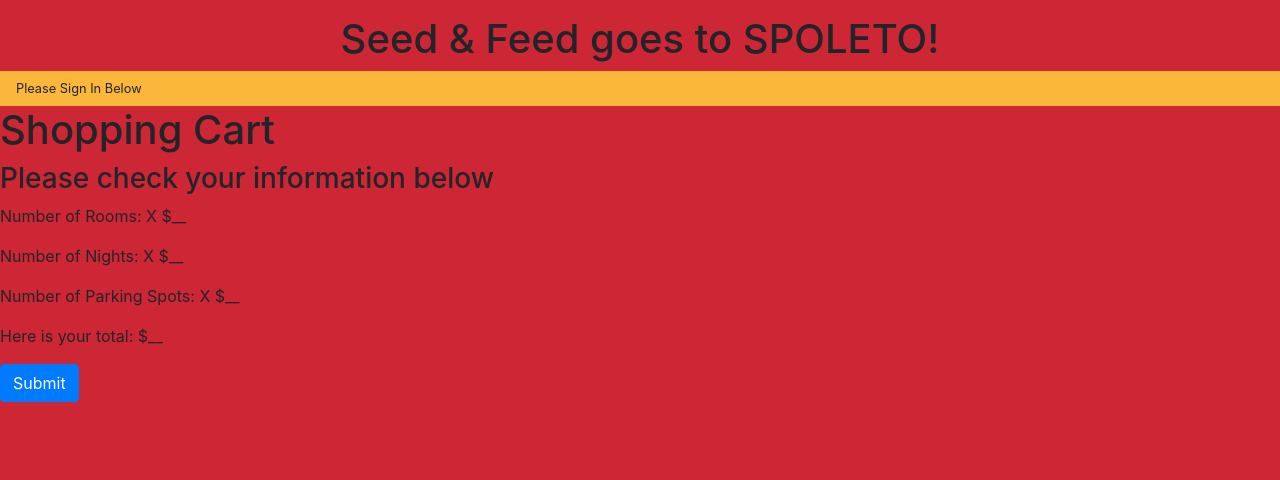
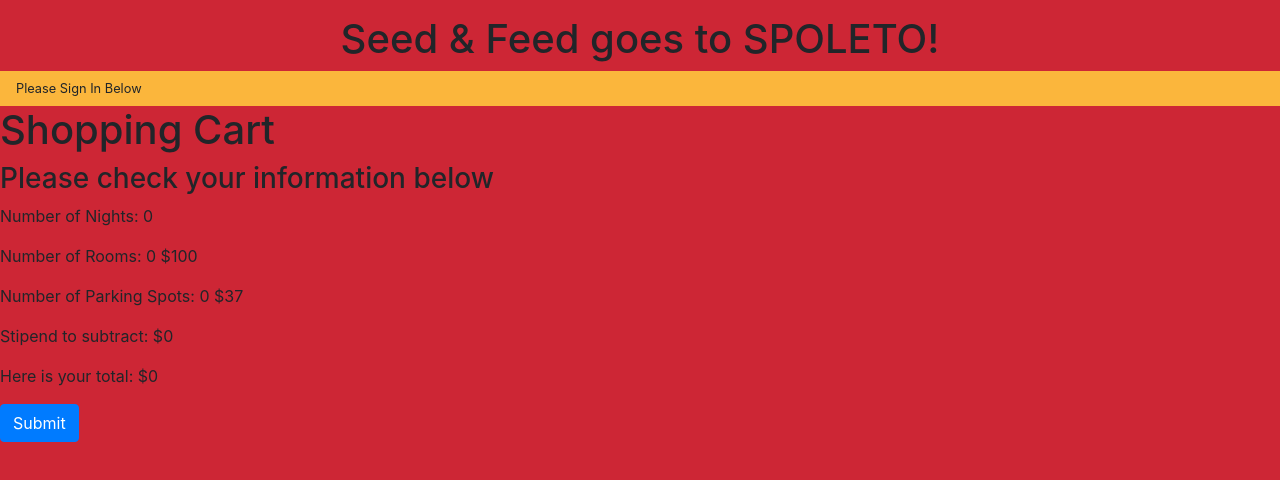
Before and after one commit to rosenkrans/sfma-spoleto, a React (Create React App) app: page /1/shoppingcart in a window 1280 px wide. Shown: the top 480 px of the page. Built offline with nearby package versions, Linux system fonts and the light colour scheme; no server answers; the database is empty.

Commit message:
worked on shopping cart

```diff
--- a/src/components/AboutTheUserForm.js
+++ b/src/components/AboutTheUserForm.js
@@ -28,7 +28,7 @@
   handleSubmit = async (e) => {
     e.preventDefault();
     console.log(this.props.match.params.userId)
-    await aboutusersRef.add({ aboutUser:{...this.state, userId: this.props.match.params.userId} })
+    await aboutusersRef.add({ aboutUser:{...this.state, userId: this.props.match.params.userId}, stipend: this.props.match.params.stipend })
     this.props.history.push({
       pathname: `/${this.props.match.params.userId}/abouttrip`
     })
--- a/src/components/ShoppingCart.js
+++ b/src/components/ShoppingCart.js
@@ -9,27 +9,50 @@
       userId: '',
       createdAt: new Date(),
       nights: 0,
-      roomTypeA: 0,
+      rooms: 0,
       parking: 0,
-      total: 0
+      total: 0,
+      stipend: 0
     }
 
   getTripCartData = async userId => {
+
     try{
       const tripData = await abouttripsRef
       .where('aboutTrip.userId', '==', userId)
       .get()
-      console.log(tripData)
-      this.setState({roomTypeA: tripData.docs[0].data().aboutTrip.rooms.typeA})
+      console.log('tripData', tripData.docs[0].data())
+      const data = tripData.docs[0].data()
+      // console.log('abouttrips', aboutTrip)
+      // this.setState({roomTypeA: tripData.docs[0].data().aboutTrip.rooms.typeA})
       // console.log('room A is: ', roomTypeA)
-      // this.setState({roomTypeB: tripData.docs.data()})
-      // console.log('room B is: ', roomTypeB)
+
       // this.setState({parking: tripData.docs.data()})
+      this.setState({
+        nights: (data.aboutTrip.checkOut.seconds - data.aboutTrip.checkIn.seconds) / 86400,
+        rooms: data.aboutTrip.rooms,
+        parking: data.aboutTrip.parking.spot,
+        total: ((data.aboutTrip.rooms * 100) + (data.aboutTrip.parking.spot * 37)) * ((data.aboutTrip.checkOut.seconds - data.aboutTrip.checkIn.seconds) / 86400)
+
+      })
       // console.log('parking spots: ', parking)
     } catch(error){
       console.log('Error getting room or parking', error)
     }
   }
+
+  // getTripData = async userId => {
+  //   // console.log(userId)
+  //   try {
+  //     const trip = await abouttripsRef
+  //     .where('aboutTrip.userId', '==', userId)
+  //     .get()
+  //     console.log(trip)
+  //     this.setState({trip: trip.docs[0].data().aboutTrip})
+  //   } catch(error) {
+  //     console.log('Error getting trips', error)
+  //   }
+  // }
 
   componentDidMount(){
     this.getTripCartData(this.props.match.params.userId)
@@ -47,6 +70,8 @@
     })
   }
 
+
+
   render() {
 
     return (
@@ -62,10 +87,12 @@
           </div>
 
           <div>
-            <p>Number of Rooms: X $__</p>
-            <p>Number of Nights: X $__</p>
-            <p>Number of Parking Spots: X $__</p>
-            <p>Here is your total: $__</p>
+            <p>Number of Nights: {this.state.nights}</p>
+            <p>Number of Rooms: {this.state.rooms} $100</p>
+
+            <p>Number of Parking Spots: {this.state.parking} $37</p>
+            <p>Stipend to subtract: ${this.state.stipend}</p>
+            <p>Here is your total: ${this.state.total}</p>
           </div>
 
           <button
```
Also changed, not shown: src/components/AboutYourPeopleForm.js (line endings or trailing spaces).
